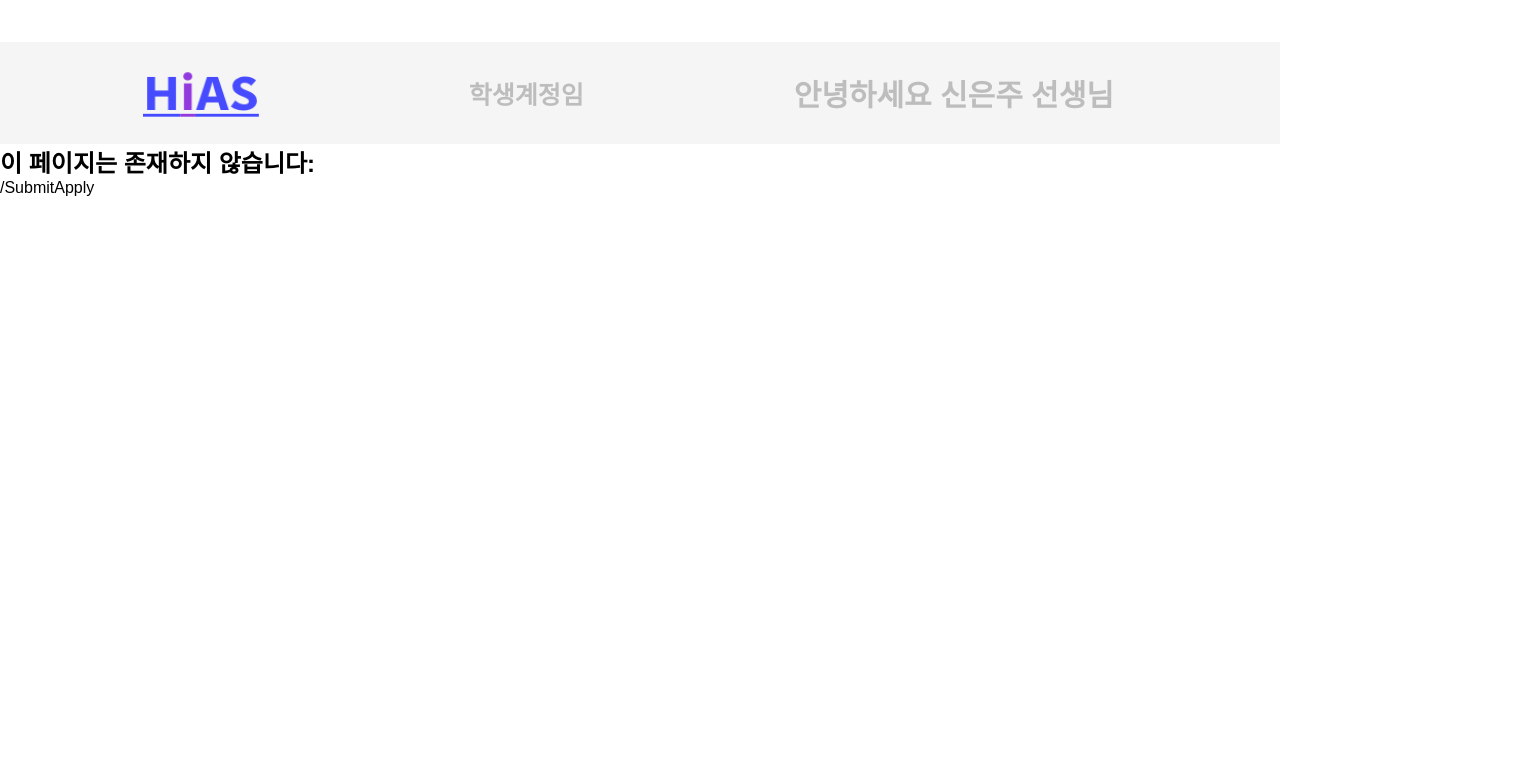
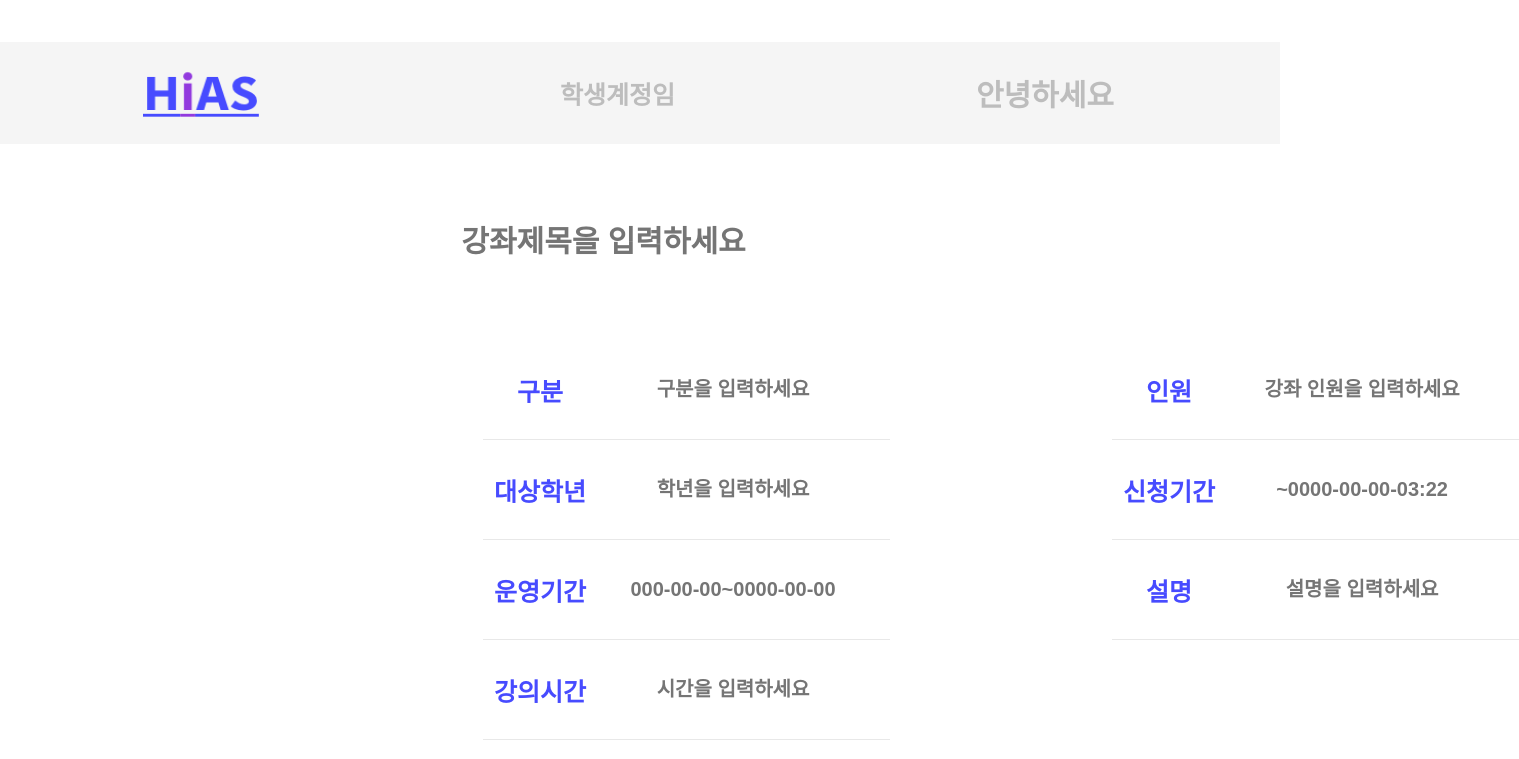
Before and after one commit to HAS-team/HAS-Front, a React (Create React App) app: page /SubmitApply in a window 1280 px wide. Shown: the top 759 px of the page, 1519 px wide, since content can reach past the window. Built offline with nearby package versions, Linux system fonts and the light colour scheme; a web font is replaced by a local one.

Commit message:
Add  apply input form

```diff
--- /dev/null
+++ b/src/Admin/ApplyInput/ApplyInput.jsx
@@ -0,0 +1,67 @@
+import React, { useState } from 'react';
+import * as S from './style';
+import ApplyInputForm from '../ApplyInputForm/ApplyInputForm';
+
+const ApplyInput = () => {
+  const [state, setState] = useState({
+    name: '',
+    sort: '',
+    capacity: '',
+    lectTime: '',
+    operTime: '2019-11-22 12:05',
+    closerTime: '',
+    content: ''
+  });
+  return (
+    <div>
+      <S.InfoHeader>
+        <S.InfoTitle placeholder=" 강좌제목을 입력하세요" />
+      </S.InfoHeader>
+      <S.ContentContainer>
+        <S.ContentContainerLeft>
+          <S.InfoContainer>
+            <S.InfoName>구분</S.InfoName>
+            <S.InfoContent placeholder="구분을 입력하세요" />
+          </S.InfoContainer>
+          <S.InfoContainer>
+            <S.InfoName>대상학년</S.InfoName>
+            <S.InfoContent placeholder="학년을 입력하세요" />
+          </S.InfoContainer>
+          <S.InfoContainer>
+            <S.InfoName>운영기간</S.InfoName>
+            <S.InfoContent placeholder="000-00-00~0000-00-00" />
+          </S.InfoContainer>
+          <S.InfoContainer>
+            <S.InfoName>강의시간</S.InfoName>
+            <S.InfoContent placeholder="시간을 입력하세요" />
+          </S.InfoContainer>
+          <S.InfoContainer>
+            <S.InfoName>담당선생님</S.InfoName>
+            <S.InfoContent placeholder="담당선생님을 입력하세요" />
+          </S.InfoContainer>
+          <S.InfoContainer>
+            <S.InfoName>총시수</S.InfoName>
+            <S.InfoContent placeholder="총시수를 입력하세요" />
+          </S.InfoContainer>
+        </S.ContentContainerLeft>
+        {/**/}
+        <S.ContentContainerRight>
+          <S.InfoContainer>
+            <S.InfoName>인원</S.InfoName>
+            <S.InfoContent placeholder="강좌 인원을 입력하세요" />
+          </S.InfoContainer>
+          <S.InfoContainer>
+            <S.InfoName>신청기간</S.InfoName>
+            <S.InfoContent placeholder="~0000-00-00-03:22" />
+          </S.InfoContainer>
+          <S.InfoContainer>
+            <S.InfoName>설명</S.InfoName>
+            <S.InfoContent placeholder="설명을 입력하세요" />
+          </S.InfoContainer>
+        </S.ContentContainerRight>
+      </S.ContentContainer>
+    </div>
+  );
+};
+
+export default ApplyInput;
--- /dev/null
+++ b/src/Admin/ApplyInput/style.js
@@ -0,0 +1,68 @@
+import styled from 'styled-components';
+
+export const SubmitBtn = styled.button`
+  all: unset;
+  font-size: ;
+`;
+
+export const InfoHeader = styled.span`
+  margin-left: 28.19rem;
+  display: flex;
+  width: 35.5rem;
+  justify-content: space-between;
+  margin-top: 5rem;
+  margin-bottom: 5rem;
+`;
+
+export const InfoTitle = styled.input`
+  font-size: 1.875rem;
+  font-weight: 800;
+  color: #474bff;
+  border: none;
+`;
+
+export const ApplicationStatus = styled.span`
+  font-size: 1.25rem;
+  font-weight: 800;
+  color: #bdbdbd;
+`;
+
+export const ContentContainer = styled.div`
+  display: flex;
+  width: 64.75rem;
+  margin-left: 30.19rem;
+`;
+
+export const InfoContainer = styled.div`
+  display: grid;
+  grid-template-columns: 7.125rem 15rem;
+  grid-template-rows: 6.188rem;
+  border-bottom: 0.2px solid #e8e8e8;
+`;
+
+export const InfoName = styled.span`
+  color: #474bff;
+  display: inline-block;
+  font-size: 1.563rem;
+  font-weight: 700;
+  text-align: center;
+  margin: auto;
+`;
+
+export const InfoContent = styled.input`
+  color: #bdbdbd;
+  font-size: 1.25rem;
+  font-weight: 900;
+  text-align: center;
+  margin: auto;
+  border: none;
+`;
+
+export const ContentContainerLeft = styled.div`
+  margin-right: 13.88rem;
+  flex: 1;
+`;
+
+export const ContentContainerRight = styled.div`
+  flex: 1;
+`;
--- /dev/null
+++ b/src/Admin/ApplyInputForm/ApplyInputForm.jsx
@@ -0,0 +1,15 @@
+import React from 'react';
+import * as S from './style';
+
+const ApplyContent = ({ infoName, infoContent }) => {
+  return (
+    <div>
+      <S.InfoContainer>
+        <S.InfoName>{infoName}</S.InfoName>
+        <S.InfoContent>{infoContent}</S.InfoContent>
+      </S.InfoContainer>
+    </div>
+  );
+};
+
+export default ApplyContent;
--- /dev/null
+++ b/src/Admin/ApplyInputForm/style.js
@@ -0,0 +1,25 @@
+import styled from 'styled-components';
+
+export const InfoContainer = styled.div`
+  display: grid;
+  grid-template-columns: 7.125rem 15rem;
+  grid-template-rows: 6.188rem;
+  border-bottom: 0.2px solid #e8e8e8;
+`;
+
+export const InfoName = styled.span`
+  color: #474bff;
+  display: inline-block;
+  font-size: 1.563rem;
+  font-weight: 700;
+  text-align: center;
+  margin: auto;
+`;
+
+export const InfoContent = styled.input`
+  color: #bdbdbd;
+  font-size: 1.25rem;
+  font-weight: 900;
+  text-align: center;
+  margin: auto;
+`;
--- a/src/App.js
+++ b/src/App.js
@@ -4,9 +4,10 @@ import './App.css';
 import { Route, Switch, BrowserRouter } from 'react-router-dom';
 import GlobalStyle from './GlobalStyle';
 import Login from './Login.jsx';
-import Apply from './Common/Component/Apply/Apply';
+import Apply from './Common/Component/Apply/Apply.jsx';
 import LectContain from './Common/Component/LectContain';
 import Header from './Common/Component/Header/Header.jsx';
+import ApplyInput from './Admin/ApplyInput/ApplyInput';
 
 function App() {
   const [isAdmin, setIsAdmin] = useState(false);
@@ -32,6 +33,7 @@ function App() {
             exact={true}
           />
           <Route path="/apply" component={Apply} exect={true} />
+          <Route path="/SubmitApply" component={ApplyInput} exact={true} />
           <Route path="/lect/:usermod" component={LectContain} exact={true} />
           <Route
             render={({ location }) => (
--- a/src/Common/Component/Apply/Apply.jsx
+++ b/src/Common/Component/Apply/Apply.jsx
@@ -4,17 +4,18 @@ import * as S from './style';
 import axios from 'axios';
 import qs from 'query-string';
 
-const Apply = ({ location }) => {
+const CommonApply = ({ location }) => {
   const query = qs.parse(location);
   console.log(location);
   console.log(query);
   const [applyInfo, setApplyInfo] = useState({});
   useEffect(() => {
     const token = localStorage.getItem('token');
+    console.log(token);
     const fetchData = async () => {
       try {
         const response = await axios.get(
-          `http://www.gsmboard.kr/api/course/detail?course_id=${query}`,
+          `http://www.gsmboard.kr/api/course/detail?course_id=1`,
           {
             headers: {
               token: token
@@ -56,4 +57,4 @@ const Apply = ({ location }) => {
   );
 };
 
-export default Apply;
+export default CommonApply;
--- a/src/Common/Component/Header/Header.jsx
+++ b/src/Common/Component/Header/Header.jsx
@@ -11,7 +11,7 @@ const Header = ({ isAdmin }) => {
         <S.LogoIcon src={Logo} />
         <strong>admin</strong>
         <S.NavItem>학생 생성하기</S.NavItem>
-        <S.UserInfoText>안녕하세요 신은주 선생님</S.UserInfoText>
+        <S.UserInfoText>안녕하세요</S.UserInfoText>
       </S.headerContainer>
     );
   } else {
@@ -19,7 +19,7 @@ const Header = ({ isAdmin }) => {
       <S.headerContainer>
         <S.LogoIcon src={Logo} />
         <S.NavItem>학생계정임</S.NavItem>
-        <S.UserInfoText>안녕하세요 신은주 선생님</S.UserInfoText>
+        <S.UserInfoText>안녕하세요</S.UserInfoText>
       </S.headerContainer>
     );
   }
```
Also changed, not shown: src/Admin/Apply/Apply.jsx (deleted, +0 -12 lines), src/Admin/Apply/style.js (deleted).
